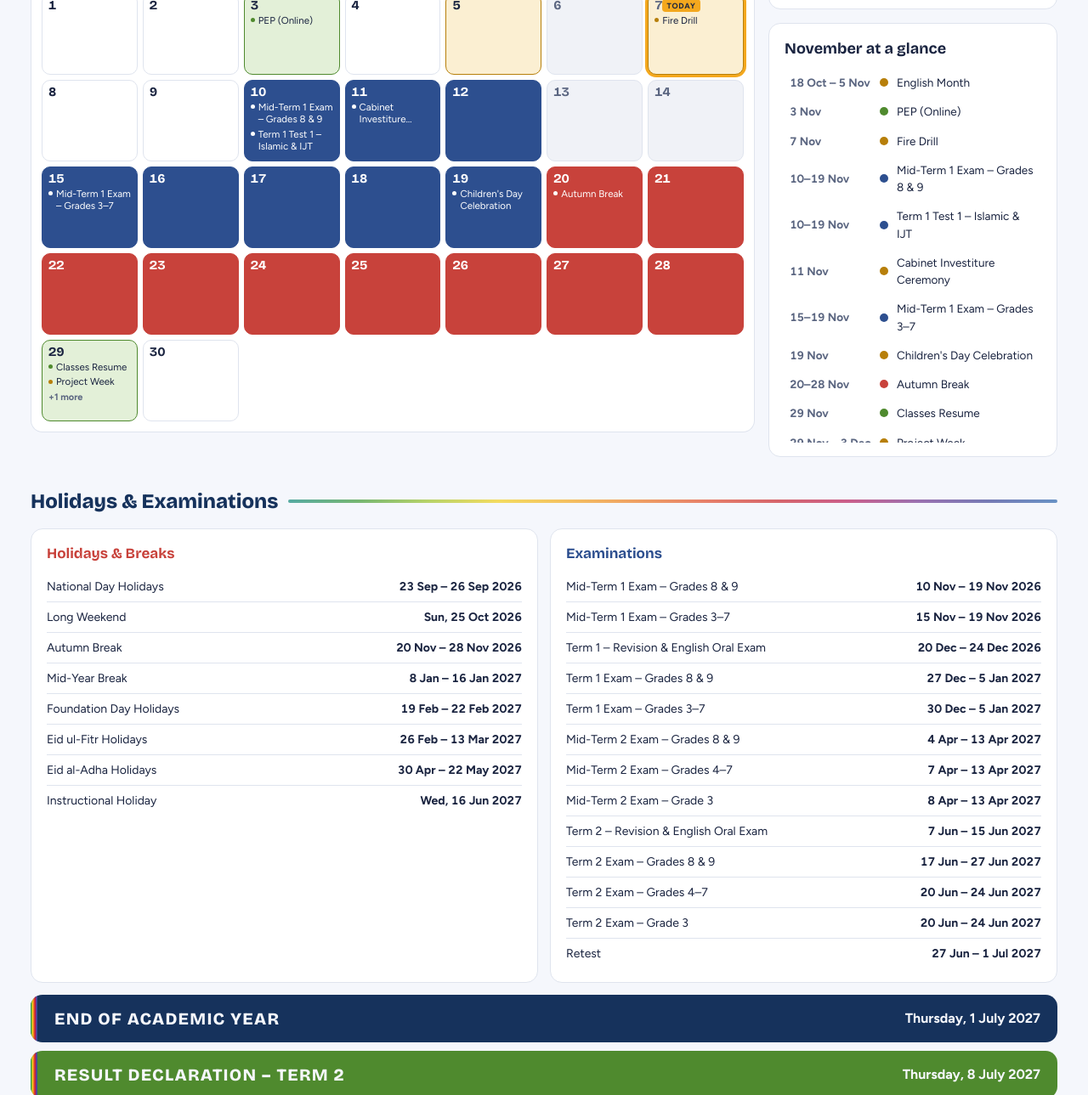
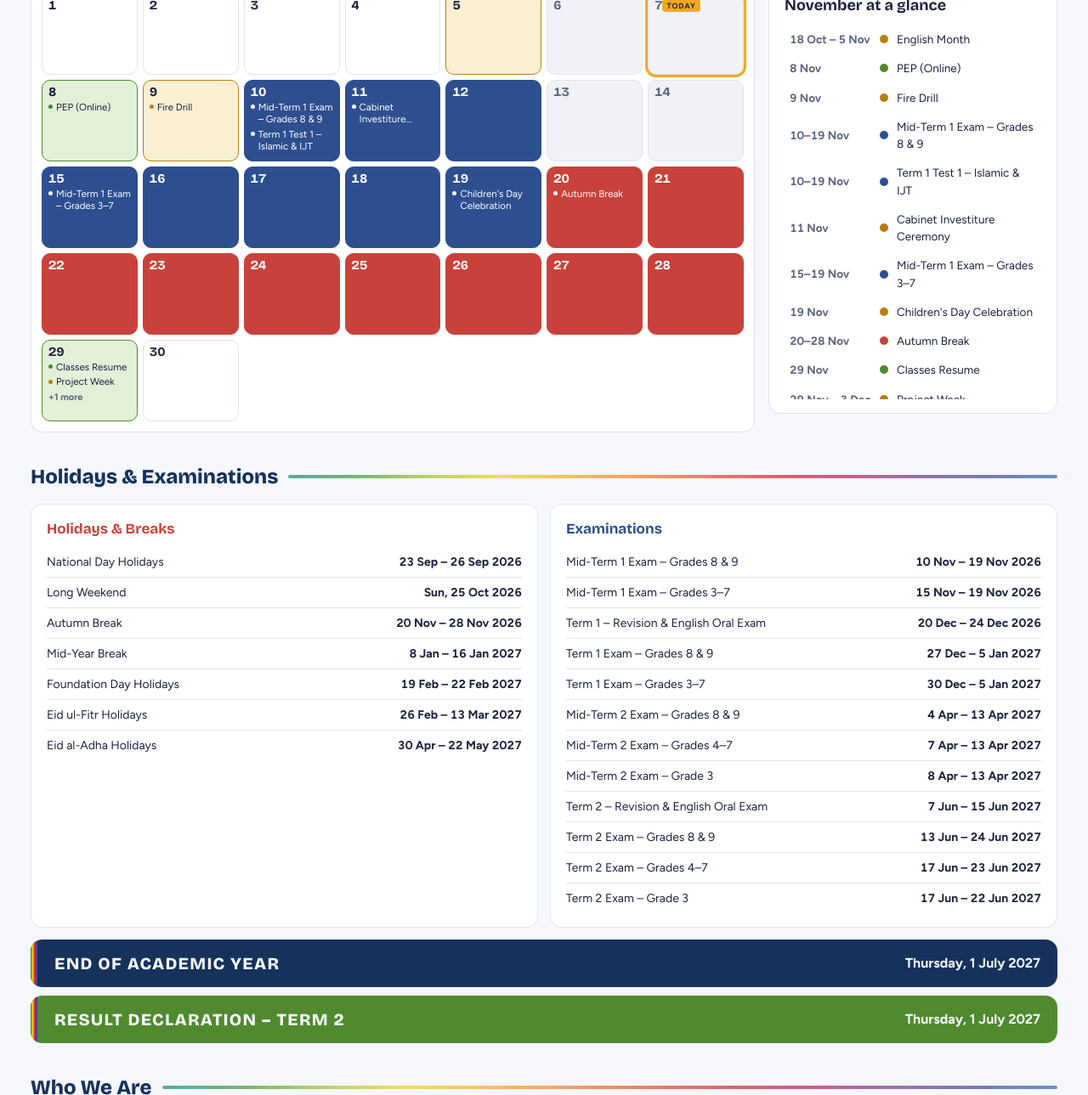
Before and after one commit to KENZSCHOOLS/kenz-academic-calendar-2026-27, a plain HTML site: page index.html in a window 1280 px wide. Shown: the part 944-2233 px from the top of the page at 85% size. Drawn offline with nearby package versions, Linux system fonts and the light colour scheme.

Commit message:
a small change in dates

```diff
--- a/index.html
+++ b/index.html
@@ -432,7 +432,7 @@ button { font:inherit; color:inherit; cursor:pointer; }
     <div class="card sum c-exam"><h3 style="color:var(--exam)" data-i="examH">Examinations</h3><table id="t-exam"></table></div>
   </div>
   <div class="eoy"><b data-i="eoy">END OF ACADEMIC YEAR</b><span data-i="eoyD">Thursday, 1 July 2027</span></div>
-  <div class="eoy res"><b data-i="res">RESULT DECLARATION – TERM 2</b><span data-i="resD">Thursday, 8 July 2027</span></div>
+  <div class="eoy res"><b data-i="res">RESULT DECLARATION – TERM 2</b><span data-i="resD">Thursday, 1 July 2027</span></div>
 
   <h2 class="sec-h" data-i="who">Who We Are</h2>
   <div class="vm">
@@ -513,7 +513,7 @@ const ALL = {
       {"s": "2027-03-14", "e": null, "t": "Classes Resume", "a": "استئناف الدراسة", "c": "acad", "f": false},
       {"s": "2027-03-14", "e": "2027-03-17", "t": "Science & Discovery Week", "a": "أسبوع العلوم والاكتشاف", "c": "evt", "f": false},
       {"s": "2027-03-15", "e": null, "t": "D.E.A.R Day (Drop Everything And Read)", "a": "يوم القراءة D.E.A.R (اترك كل شيء واقرأ)", "c": "evt", "f": false},
-      {"s": "2027-03-18", "e": null, "t": "Curiosity", "a": "يوم الفضول العلمي", "c": "evt", "f": false},
+      {"s": "2027-03-18", "e": null, "t": "Curiosity: STEAM Exhibition", "a": "يوم الفضول: معرض STEAM", "c": "evt", "f": false},
       {"s": "2027-03-21", "e": null, "t": "Mother's Day – Special Assembly", "a": "يوم الأم – إذاعة مدرسية خاصة", "c": "evt", "f": false},
       {"s": "2027-03-22", "e": null, "t": "World Water Day – Special Assembly", "a": "اليوم العالمي للمياه – إذاعة مدرسية خاصة", "c": "evt", "f": false},
       {"s": "2027-04-04", "e": "2027-04-13", "t": "Mid-Term 2 Exam – Grades 8 & 9", "a": "اختبارات منتصف الفصل الثاني – الصفان 8 و9", "c": "exam", "f": true},
@@ -529,19 +529,17 @@ const ALL = {
       {"s": "2027-04-30", "e": "2027-05-22", "t": "Eid al-Adha Holidays", "a": "إجازة عيد الأضحى", "c": "hol", "f": true},
       {"s": "2027-05-23", "e": null, "t": "Classes Resume", "a": "استئناف الدراسة", "c": "acad", "f": false},
       {"s": "2027-06-07", "e": "2027-06-15", "t": "Term 2 – Revision & English Oral Exam", "a": "الفصل الثاني – المراجعة والاختبار الشفهي للغة الإنجليزية", "c": "exam", "f": true},
-      {"s": "2027-06-16", "e": null, "t": "Instructional Holiday", "a": "إجازة دراسية", "c": "hol", "f": true},
-      {"s": "2027-06-17", "e": "2027-06-27", "t": "Term 2 Exam – Grades 8 & 9", "a": "اختبارات نهاية الفصل الثاني – الصفان 8 و9", "c": "exam", "f": true},
-      {"s": "2027-06-20", "e": "2027-06-24", "t": "Term 2 Exam – Grades 4–7", "a": "اختبارات نهاية الفصل الثاني – الصفوف 4–7", "c": "exam", "f": true},
-      {"s": "2027-06-20", "e": "2027-06-24", "t": "Term 2 Exam – Grade 3", "a": "اختبارات نهاية الفصل الثاني – الصف الثالث", "c": "exam", "f": true},
+      {"s": "2027-06-13", "e": "2027-06-24", "t": "Term 2 Exam – Grades 8 & 9", "a": "اختبارات نهاية الفصل الثاني – الصفان 8 و9", "c": "exam", "f": true},
+      {"s": "2027-06-17", "e": "2027-06-23", "t": "Term 2 Exam – Grades 4–7", "a": "اختبارات نهاية الفصل الثاني – الصفوف 4–7", "c": "exam", "f": true},
+      {"s": "2027-06-17", "e": "2027-06-22", "t": "Term 2 Exam – Grade 3", "a": "اختبارات نهاية الفصل الثاني – الصف الثالث", "c": "exam", "f": true},
       {"s": "2027-06-07", "e": "2027-06-15", "t": "Term 2 Test 2 – Islamic & IJT", "a": "الاختبار الثاني للفصل الثاني – التربية الإسلامية وIJT", "c": "exam", "f": true},
       {"s": "2026-10-15", "e": null, "t": "Fire Drill", "a": "تمرين الإخلاء الوهمي (الحريق)", "c": "evt", "f": false},
-      {"s": "2026-11-03", "e": null, "t": "PEP (Online)", "a": "برنامج PEP (عن بُعد)", "c": "acad", "f": false},
-      {"s": "2026-11-07", "e": null, "t": "Fire Drill", "a": "تمرين الإخلاء الوهمي (الحريق)", "c": "evt", "f": false},
+      {"s": "2026-11-08", "e": null, "t": "PEP (Online)", "a": "برنامج PEP (عن بُعد)", "c": "acad", "f": false},
+      {"s": "2026-11-09", "e": null, "t": "Fire Drill", "a": "تمرين الإخلاء الوهمي (الحريق)", "c": "evt", "f": false},
       {"s": "2027-02-18", "e": null, "t": "Fire Drill", "a": "تمرين الإخلاء الوهمي (الحريق)", "c": "evt", "f": false},
       {"s": "2027-04-28", "e": null, "t": "Fire Drill", "a": "تمرين الإخلاء الوهمي (الحريق)", "c": "evt", "f": false},
       {"s": "2027-07-01", "e": null, "t": "End of Academic Year", "a": "نهاية العام الدراسي", "c": "acad", "f": false},
-      {"s": "2027-06-27", "e": "2027-07-01", "t": "Retest", "a": "إعادة الاختبار", "c": "exam", "f": true},
-      {"s": "2027-07-08", "e": null, "t": "Result Declaration – Term 2", "a": "إعلان نتائج الفصل الثاني", "c": "acad", "f": false}
+      {"s": "2027-07-01", "e": null, "t": "Result Declaration – Term 2", "a": "إعلان نتائج الفصل الثاني", "c": "acad", "f": false}
     ],
     "g12": [   // ----- GRADES 1-2 -----
       {"s": "2026-09-02", "e": null, "t": "PEP (Online)", "a": "برنامج PEP (عن بُعد)", "c": "acad", "f": false},
@@ -607,7 +605,7 @@ const ALL = {
       {"s": "2027-03-14", "e": null, "t": "Classes Resume", "a": "استئناف الدراسة", "c": "acad", "f": false},
       {"s": "2027-03-14", "e": "2027-03-17", "t": "Science & Discovery Week", "a": "أسبوع العلوم والاكتشاف", "c": "evt", "f": false},
       {"s": "2027-03-15", "e": null, "t": "D.E.A.R Day (Drop Everything And Read)", "a": "يوم القراءة D.E.A.R (اترك كل شيء واقرأ)", "c": "evt", "f": false},
-      {"s": "2027-03-18", "e": null, "t": "Curiosity", "a": "يوم الفضول العلمي", "c": "evt", "f": false},
+      {"s": "2027-03-18", "e": null, "t": "Curiosity: STEAM Exhibition", "a": "يوم الفضول: معرض STEAM", "c": "evt", "f": false},
       {"s": "2027-03-21", "e": null, "t": "Mother's Day – Special Assembly", "a": "يوم الأم – إذاعة مدرسية خاصة", "c": "evt", "f": false},
       {"s": "2027-03-22", "e": null, "t": "World Water Day – Special Assembly", "a": "اليوم العالمي للمياه – إذاعة مدرسية خاصة", "c": "evt", "f": false},
       {"s": "2027-04-08", "e": "2027-04-13", "t": "Unit Test 1 – Term 2", "a": "اختبار الوحدة الأول – الفصل الثاني", "c": "exam", "f": true},
@@ -624,13 +622,12 @@ const ALL = {
       {"s": "2027-06-13", "e": "2027-06-17", "t": "Unit Test 2 – Term 2", "a": "اختبار الوحدة الثاني – الفصل الثاني", "c": "exam", "f": true},
       {"s": "2027-06-07", "e": "2027-06-15", "t": "Term 2 Test 2 – Islamic", "a": "الاختبار الثاني للفصل الثاني – التربية الإسلامية", "c": "exam", "f": true},
       {"s": "2026-10-15", "e": null, "t": "Fire Drill", "a": "تمرين الإخلاء الوهمي (الحريق)", "c": "evt", "f": false},
-      {"s": "2026-11-08", "e": null, "t": "PEP (Online)", "a": "برنامج PEP (عن بُعد)", "c": "acad", "f": false},
-      {"s": "2026-11-07", "e": null, "t": "Fire Drill", "a": "تمرين الإخلاء الوهمي (الحريق)", "c": "evt", "f": false},
+      {"s": "2026-11-09", "e": null, "t": "PEP (Online)", "a": "برنامج PEP (عن بُعد)", "c": "acad", "f": false},
+      {"s": "2026-11-09", "e": null, "t": "Fire Drill", "a": "تمرين الإخلاء الوهمي (الحريق)", "c": "evt", "f": false},
       {"s": "2027-02-18", "e": null, "t": "Fire Drill", "a": "تمرين الإخلاء الوهمي (الحريق)", "c": "evt", "f": false},
       {"s": "2027-04-28", "e": null, "t": "Fire Drill", "a": "تمرين الإخلاء الوهمي (الحريق)", "c": "evt", "f": false},
       {"s": "2027-07-01", "e": null, "t": "End of Academic Year", "a": "نهاية العام الدراسي", "c": "acad", "f": false},
-      {"s": "2027-06-27", "e": "2027-07-01", "t": "Retest", "a": "إعادة الاختبار", "c": "exam", "f": true},
-      {"s": "2027-07-08", "e": null, "t": "Result Declaration – Term 2", "a": "إعلان نتائج الفصل الثاني", "c": "acad", "f": false}
+      {"s": "2027-07-01", "e": null, "t": "Result Declaration – Term 2", "a": "إعلان نتائج الفصل الثاني", "c": "acad", "f": false}
     ],
     "kg": [   // ----- KINDERGARTEN -----
       {"s": "2026-09-08", "e": null, "t": "KG Opening Day", "a": "يوم افتتاح الروضة", "c": "acad", "f": false},
@@ -746,7 +743,7 @@ const I18N = {
  en: {
   title:"ACADEMIC CALENDAR", grades:"GRADES 3 – 9", ah:"1448 – 1449 AH", alt:"التقويم الأكاديمي", soon:"Coming up", month:"Month", year:"Year", list:"List", dlH:"Download & print the calendar", dlP:"A3 size, two pages. Print double-sided (flip on long edge) at actual size.", dlYours:"Your grade", g12F:"Grades 1–2 calendar", g39F:"Grades 3–9 calendar", dlB:"Open PDF", exams:"Exam Schedule", nextExam:"Next exam", noExam:"No upcoming exams have been scheduled yet.", todayW:"Today", inDays:n=>"In "+n+(n===1?" day":" days"), xDate:"Date", xDay:"Day", xSub:"Subject", xSched:"Schedule", xHours:"Exams will be conducted during regular class hours.", xReg:d=>d+" will be a regular class day.", xNone:"No exam timetable has been published for this grade yet.", xDone:"Done", xNext:"Next", xHint:"Tap the calendar icon to save a single exam to Google Calendar.",
   search:"Search events, e.g. PTM, exam, Eid", sumH:"Holidays & Examinations", holH:"Holidays & Breaks", examH:"Examinations",
-  eoy:"END OF ACADEMIC YEAR", eoyD:"Thursday, 1 July 2027", res:"RESULT DECLARATION – TERM 2", resD:"Thursday, 8 July 2027", kgL:"KG", kgS:"Kindergarten", kgF:"KG calendar", g12L:"Grades 1 – 2", g39L:"Grades 3 – 9", g12S:"Unit tests", g39S:"Mid-term & term exams", pickG:"Choose your child's grade", who:"Who We Are", visH:"Our Vision", misH:"Our Mission",
+  eoy:"END OF ACADEMIC YEAR", eoyD:"Thursday, 1 July 2027", res:"RESULT DECLARATION – TERM 2", resD:"Thursday, 1 July 2027", kgL:"KG", kgS:"Kindergarten", kgF:"KG calendar", g12L:"Grades 1 – 2", g39L:"Grades 3 – 9", g12S:"Unit tests", g39S:"Mid-term & term exams", pickG:"Choose your child's grade", who:"Who We Are", visH:"Our Vision", misH:"Our Mission",
   vis:"To be the trusted partner in the holistic transformation of young learners into global leaders with strong human values.",
   mis:"We empower young minds to thrive in a diverse and inclusive community, where every student grows into a confident, compassionate, and socially responsible leader with a commitment to excellence.",
   f1:"KENZ Advanced International School, Rabigh · MOE Lic. No. 520-21576", f2:"School week: Sunday – Thursday. Dates may change; families are informed by official circular.",
@@ -765,7 +762,7 @@ const I18N = {
  ar: {
   title:"التقويم الأكاديمي", grades:"الصفوف 3 – 9", ah:"1448 – 1449 هـ", alt:"ACADEMIC CALENDAR", soon:"الفعاليات القادمة", dlH:"حمّل التقويم واطبعه", dlP:"مقاس A3، صفحتان. اطبع على الوجهين (قلب على الحافة الطويلة) بالحجم الفعلي.", dlYours:"صف طفلك", g12F:"تقويم الصفين 1–2", g39F:"تقويم الصفوف 3–9", dlB:"فتح ملف PDF", exams:"جدول الاختبارات", nextExam:"الاختبار القادم", noExam:"لا توجد اختبارات قادمة مجدولة حتى الآن.", todayW:"اليوم", inDays:n=>"بعد "+n+" "+(n===1?"يوم":(n===2?"يومين":(n<=10?"أيام":"يومًا"))), xDate:"التاريخ", xDay:"اليوم", xSub:"المادة", xSched:"الجدول", xHours:"تُعقد الاختبارات خلال ساعات الدوام الدراسي المعتادة.", xReg:d=>"سيكون يوم "+d+" يومًا دراسيًا عاديًا.", xNone:"لم يُنشر جدول اختبارات لهذا الصف بعد.", xDone:"انتهى", xNext:"القادم", xHint:"اضغط على أيقونة التقويم لحفظ اختبار واحد في تقويم Google.", month:"الشهر", year:"السنة", list:"القائمة",
   search:"ابحث عن فعالية، مثل: اجتماع، اختبار، عيد", sumH:"الإجازات والاختبارات", holH:"الإجازات والعطل", examH:"الاختبارات",
-  eoy:"نهاية العام الدراسي", eoyD:"الخميس 1 يوليو 2027", res:"إعلان نتائج الفصل الثاني", resD:"الخميس 8 يوليو 2027", kgL:"الروضة", kgS:"رياض الأطفال", kgF:"تقويم الروضة", g12L:"الصفان 1 – 2", g39L:"الصفوف 3 – 9", g12S:"اختبارات الوحدات", g39S:"اختبارات منتصف ونهاية الفصل", pickG:"اختر صف طفلك", who:"من نحن", visH:"رؤيتنا", misH:"رسالتنا",
+  eoy:"نهاية العام الدراسي", eoyD:"الخميس 1 يوليو 2027", res:"إعلان نتائج الفصل الثاني", resD:"الخميس 1 يوليو 2027", kgL:"الروضة", kgS:"رياض الأطفال", kgF:"تقويم الروضة", g12L:"الصفان 1 – 2", g39L:"الصفوف 3 – 9", g12S:"اختبارات الوحدات", g39S:"اختبارات منتصف ونهاية الفصل", pickG:"اختر صف طفلك", who:"من نحن", visH:"رؤيتنا", misH:"رسالتنا",
   vis:"أن نكون الشريك الموثوق في التحوّل الشامل للمتعلمين الصغار إلى قادة عالميين يتحلّون بقيم إنسانية راسخة.",
   mis:"نُمكّن العقول الناشئة من النمو والازدهار في مجتمع متنوع وشامل، حيث ينشأ كل طالب قائدًا واثقًا ورحيمًا ومسؤولًا اجتماعيًا، ملتزمًا بالتميّز.",
   f1:"KENZ Advanced International School · رابغ · ترخيص وزارة التعليم رقم 520-21576", f2:"أيام الدراسة من الأحد إلى الخميس. التواريخ قابلة للتغيير، ويُبلَّغ أولياء الأمور بأي تعديل عبر تعميم رسمي.",
@@ -922,7 +919,7 @@ function renderMonth() {
     h += `<button class="${cls.join(" ")}" data-k="${k}" aria-label="${esc(aria)}"><span class="n" data-today="${T().today}">${n}</span>${show}${more}${dots}</button>`;
   }
   $("#grid").innerHTML = h;
-  const ms = new Date(m.y, m.m-1, 1), me = (m.y===2027 && m.m===6) ? parse("2027-07-08") : new Date(m.y, m.m, 0);
+  const ms = new Date(m.y, m.m-1, 1), me = (m.y===2027 && m.m===6) ? parse("2027-07-01") : new Date(m.y, m.m, 0);
   const items = EV.filter(e => st.on[e.c] && e.S<=me && e.E>=ms).sort((a,b)=> (a.S<ms?ms:a.S)-(b.S<ms?ms:b.S) || PRI[b.c]-PRI[a.c]);
   $("#mlt").textContent = T().glance(mName(m));
   $("#mlist").innerHTML = items.length ? items.map(e => `<li><button class="c-${e.c}" data-k="${key(e.S<ms?ms:e.S)}"><span class="d">${range(e)}</span><span class="dot"></span><span>${esc(ttl(e))}</span></button></li>`).join("") : `<li class="empty">${T().noEv}</li>`;
@@ -972,7 +969,7 @@ function renderYear() {
 function renderList() {
   const q = $("#q").value.trim().toLowerCase();
   $("#agenda").innerHTML = DATA.months.map(m => {
-    const ms = new Date(m.y, m.m-1, 1), me = (m.y===2027 && m.m===6) ? parse("2027-07-08") : new Date(m.y, m.m, 0);
+    const ms = new Date(m.y, m.m-1, 1), me = (m.y===2027 && m.m===6) ? parse("2027-07-01") : new Date(m.y, m.m, 0);
     const items = EV.filter(e => st.on[e.c] && e.S>=ms && e.S<=me && (!q || e.t.toLowerCase().includes(q) || e.a.includes(q) || I18N.en.cats[e.c].toLowerCase().includes(q) || I18N.ar.cats[e.c].includes(q)));
     if (!items.length) return "";
     return `<div class="card ag" style="--mc:${m.color}"><h3>${lang==="ar"?m.nameAr:m.name.toUpperCase()} ${m.y}<small>${esc(lang==="ar"?m.themeAr:m.theme)} · ${esc(lang==="ar"?m.skillAr:m.skill)}</small></h3><ul>${items.map(e => `<li class="c-${e.c}"><span class="d">${e.e ? fmt(e.S)+" – "+fmt(e.E) : fmtS(e.S)}</span><span class="dot"></span><span>${esc(ttl(e))}</span><span class="k">${gbtn(e,true)}</span></li>`).join("")}</ul></div>`;
```
Also changed, not shown: 8 other files.
